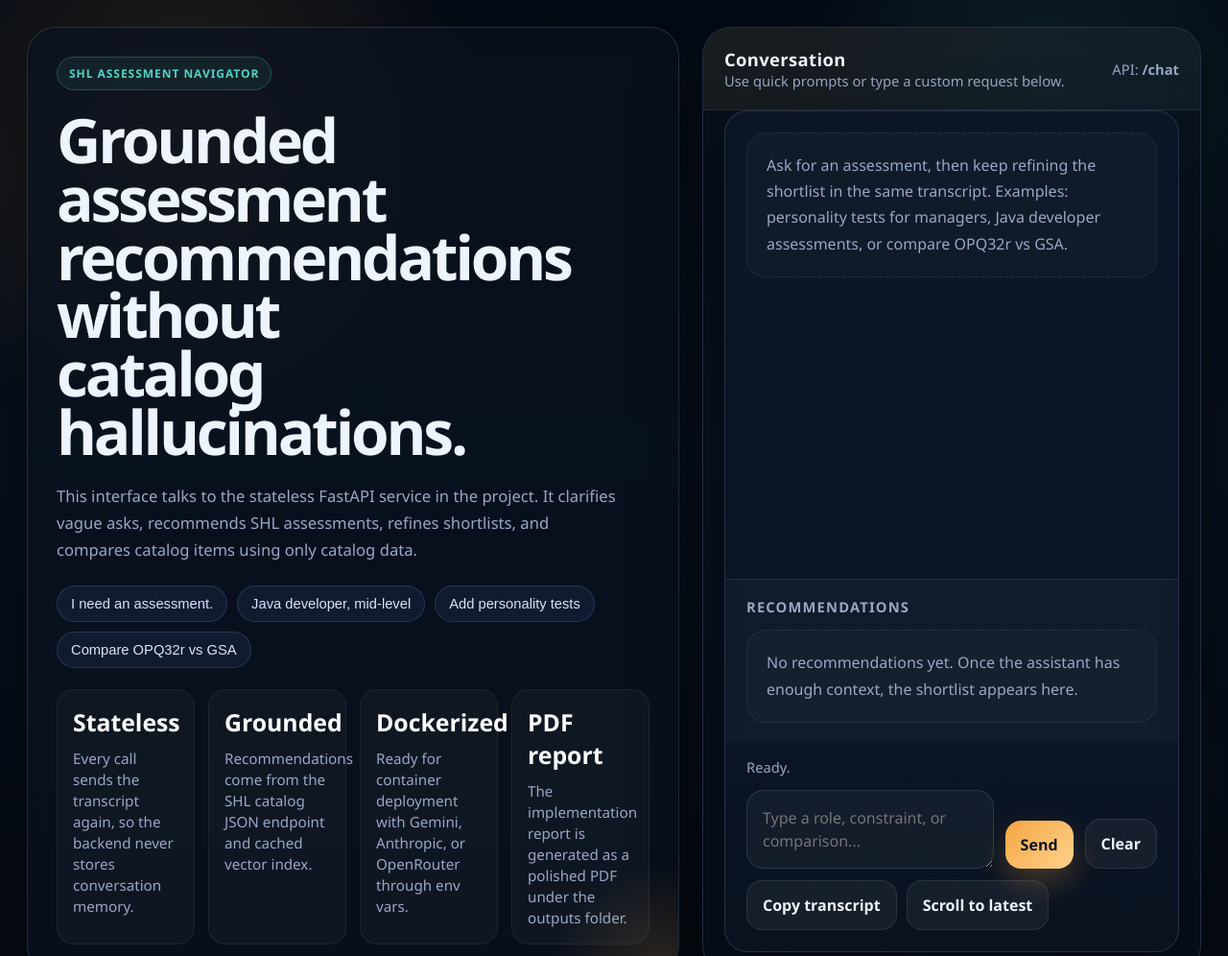
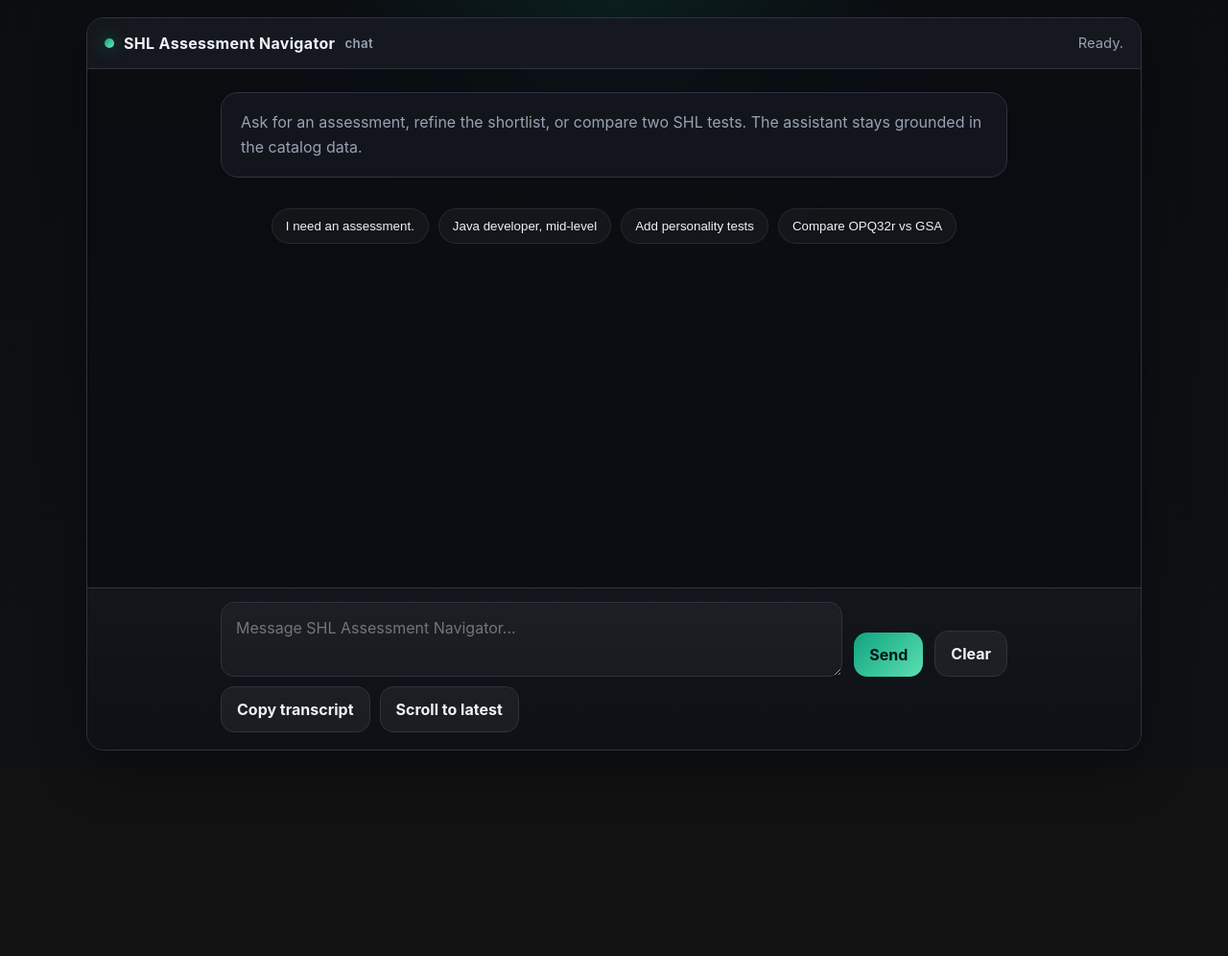
Before and after one commit to Anir6800/shl-assessment-navigator-gemini-20260701, a plain HTML site: page app/ui/index.html in a window 1280 px wide. Shown: the top 996 px of the page at 96% size. After the commit the page ends 800 px from the top, so only its background shows below. Drawn offline with Linux system fonts and the light colour scheme.

Commit message:
enhance UI and update README for ChatGPT-style interface

```diff
--- a/app/ui/index.html
+++ b/app/ui/index.html
@@ -6,269 +6,175 @@
   <title>SHL Assessment Navigator</title>
   <style>
     :root {
-      --bg: #07101d;
-      --bg-2: #0d1727;
-      --panel: rgba(10, 18, 31, 0.74);
-      --panel-strong: rgba(13, 23, 39, 0.94);
-      --border: rgba(154, 181, 223, 0.18);
-      --text: #eef4ff;
-      --muted: #98a8c4;
-      --accent: #f4a641;
-      --accent-2: #50d4c2;
-      --accent-3: #7aa7ff;
-      --shadow: 0 28px 72px rgba(0, 0, 0, 0.38);
-      --radius: 24px;
+      color-scheme: dark;
+      --bg: #0f1115;
+      --panel: #171a21;
+      --panel-2: #20242d;
+      --border: #2d3340;
+      --text: #edf2fb;
+      --muted: #98a2b3;
+      --accent: #10a37f;
+      --accent-2: #2f81f7;
+      --bubble-user: #1d2530;
+      --bubble-assistant: #151922;
+      --shadow: 0 20px 50px rgba(0, 0, 0, 0.35);
     }
 
-    * {
-      box-sizing: border-box;
-    }
+    * { box-sizing: border-box; }
 
     html, body {
       margin: 0;
       min-height: 100%;
+      background:
+        radial-gradient(circle at top, rgba(16, 163, 127, 0.12), transparent 30%),
+        linear-gradient(180deg, #0b0d11 0%, var(--bg) 100%);
       color: var(--text);
-      background:
-        radial-gradient(circle at 15% 15%, rgba(244, 166, 65, 0.16), transparent 22%),
-        radial-gradient(circle at 85% 10%, rgba(80, 212, 194, 0.12), transparent 18%),
-        radial-gradient(circle at 80% 80%, rgba(122, 167, 255, 0.10), transparent 20%),
-        linear-gradient(180deg, #050b15 0%, var(--bg) 45%, #050a11 100%);
-      font-family: "Bahnschrift", "Aptos", "Segoe UI", sans-serif;
+      font-family: Inter, ui-sans-serif, system-ui, -apple-system, Segoe UI, sans-serif;
     }
 
-    body::before {
-      content: "";
-      position: fixed;
-      inset: 0;
-      pointer-events: none;
-      background-image:
-        linear-gradient(rgba(255,255,255,0.025) 1px, transparent 1px),
-        linear-gradient(90deg, rgba(255,255,255,0.025) 1px, transparent 1px);
-      background-size: 34px 34px;
-      mask-image: linear-gradient(180deg, rgba(0,0,0,0.28), rgba(0,0,0,0));
+    body {
+      display: flex;
+      justify-content: center;
+      padding: 18px;
     }
 
-    .shell {
-      position: relative;
-      max-width: 1400px;
-      margin: 0 auto;
-      padding: 28px;
-      display: grid;
-      grid-template-columns: minmax(0, 1.02fr) minmax(360px, 0.78fr);
-      gap: 24px;
-      min-height: 100vh;
+    .app {
+      width: min(1100px, 100%);
+      min-height: calc(100vh - 36px);
+      display: flex;
+      flex-direction: column;
+      border: 1px solid var(--border);
+      background: rgba(11, 13, 17, 0.72);
+      backdrop-filter: blur(16px);
+      border-radius: 18px;
+      box-shadow: var(--shadow);
+      overflow: hidden;
     }
 
-    .hero, .panel, .chat {
-      background: var(--panel);
-      backdrop-filter: blur(18px);
-      border: 1px solid var(--border);
-      box-shadow: var(--shadow);
+    .topbar {
+      display: flex;
+      align-items: center;
+      justify-content: space-between;
+      padding: 16px 18px;
+      border-bottom: 1px solid var(--border);
+      background: rgba(23, 26, 33, 0.9);
     }
 
-    .hero {
-      border-radius: 30px;
-      padding: 30px;
+    .brand {
+      display: flex;
+      align-items: center;
+      gap: 10px;
+      font-weight: 700;
+      letter-spacing: 0.02em;
+    }
+
+    .brand-dot {
+      width: 10px;
+      height: 10px;
+      border-radius: 50%;
+      background: linear-gradient(135deg, var(--accent), #6ee7b7);
+      box-shadow: 0 0 18px rgba(16, 163, 127, 0.6);
+    }
+
+    .brand small {
+      color: var(--muted);
+      font-weight: 600;
+    }
+
+    .status {
+      color: var(--muted);
+      font-size: 0.92rem;
+    }
+
+    .conversation {
+      flex: 1;
       display: flex;
       flex-direction: column;
-      gap: 22px;
-      overflow: hidden;
-      position: relative;
+      min-height: 0;
     }
 
-    .hero::after {
-      content: "";
-      position: absolute;
-      inset: auto -120px -140px auto;
-      width: 260px;
-      height: 260px;
-      border-radius: 50%;
-      background: radial-gradient(circle, rgba(244, 166, 65, 0.18) 0%, rgba(244, 166, 65, 0) 68%);
-      pointer-events: none;
-    }
-
-    .eyebrow {
-      display: inline-flex;
-      align-items: center;
-      gap: 10px;
-      width: fit-content;
-      padding: 8px 12px;
-      border-radius: 999px;
-      color: var(--accent-2);
-      background: rgba(80, 212, 194, 0.08);
-      border: 1px solid rgba(80, 212, 194, 0.24);
-      letter-spacing: 0.08em;
-      text-transform: uppercase;
-      font-size: 12px;
-      font-weight: 700;
-    }
-
-    .hero h1 {
-      margin: 0;
-      font-size: clamp(2.4rem, 5vw, 4.8rem);
-      line-height: 0.95;
-      letter-spacing: -0.05em;
-      max-width: 12ch;
-    }
-
-    .hero p {
-      margin: 0;
-      color: var(--muted);
-      font-size: 1.04rem;
-      line-height: 1.7;
-      max-width: 62ch;
-    }
-
-    .stats {
-      display: grid;
-      grid-template-columns: repeat(4, minmax(0, 1fr));
+    .messages {
+      flex: 1;
+      overflow: auto;
+      padding: 24px 18px 12px;
+      display: flex;
+      flex-direction: column;
       gap: 14px;
     }
 
-    .stat {
-      padding: 16px;
+    .welcome {
+      max-width: 820px;
+      margin: 0 auto 8px;
+      padding: 18px 20px;
+      border: 1px solid var(--border);
       border-radius: 18px;
-      background: rgba(255, 255, 255, 0.03);
-      border: 1px solid rgba(255, 255, 255, 0.06);
-      min-height: 108px;
-    }
-
-    .stat strong {
-      display: block;
-      font-size: 1.55rem;
-      margin-bottom: 10px;
-      color: #ffffff;
-    }
-
-    .stat span {
+      background: rgba(23, 26, 33, 0.72);
       color: var(--muted);
-      font-size: 0.95rem;
-      line-height: 1.45;
+      line-height: 1.6;
     }
 
     .chips {
       display: flex;
       flex-wrap: wrap;
       gap: 10px;
+      margin: 10px auto 0;
+      max-width: 820px;
     }
 
     .chip {
-      border: 1px solid rgba(122, 167, 255, 0.2);
-      background: rgba(122, 167, 255, 0.08);
-      color: #d7e2ff;
+      border: 1px solid rgba(255, 255, 255, 0.08);
+      background: rgba(255, 255, 255, 0.04);
+      color: var(--text);
       border-radius: 999px;
       padding: 10px 14px;
-      font-size: 0.92rem;
       cursor: pointer;
       transition: transform 120ms ease, border-color 120ms ease, background 120ms ease;
     }
 
     .chip:hover {
       transform: translateY(-1px);
-      border-color: rgba(122, 167, 255, 0.38);
-      background: rgba(122, 167, 255, 0.14);
-    }
-
-    .panel {
-      border-radius: 30px;
-      display: flex;
-      flex-direction: column;
-      overflow: hidden;
-      min-height: calc(100vh - 56px);
-    }
-
-    .panel-head {
-      padding: 20px 22px;
-      border-bottom: 1px solid rgba(255, 255, 255, 0.08);
-      background: linear-gradient(135deg, rgba(244, 166, 65, 0.08), rgba(80, 212, 194, 0.06));
-      display: flex;
-      align-items: center;
-      justify-content: space-between;
-      gap: 16px;
-    }
-
-    .panel-head h2 {
-      margin: 0;
-      font-size: 1.15rem;
-      letter-spacing: 0.02em;
-    }
-
-    .panel-head .meta {
-      color: var(--muted);
-      font-size: 0.92rem;
-    }
-
-    .chat {
-      margin: 0 22px 22px;
-      border-radius: 24px;
-      display: flex;
-      flex-direction: column;
-      min-height: 0;
-      flex: 1;
-      background: var(--panel-strong);
-      overflow: hidden;
-    }
-
-    .messages {
-      flex: 1;
-      overflow: auto;
-      padding: 22px;
-      display: flex;
-      flex-direction: column;
-      gap: 16px;
-      min-height: 460px;
-    }
-
-    .empty-state {
-      border: 1px dashed rgba(255, 255, 255, 0.10);
-      background: rgba(255, 255, 255, 0.02);
-      border-radius: 20px;
-      padding: 20px;
-      color: var(--muted);
-      line-height: 1.7;
+      border-color: rgba(255, 255, 255, 0.16);
+      background: rgba(255, 255, 255, 0.08);
     }
 
     .bubble {
-      max-width: 90%;
+      width: min(820px, 100%);
+      margin: 0 auto;
       padding: 16px 18px;
-      border-radius: 20px;
-      border: 1px solid rgba(255, 255, 255, 0.07);
-      box-shadow: 0 10px 28px rgba(0, 0, 0, 0.18);
+      border: 1px solid var(--border);
+      border-radius: 16px;
+      line-height: 1.65;
       white-space: pre-wrap;
-      line-height: 1.65;
       word-break: break-word;
-    }
-
-    .bubble.user {
-      margin-left: auto;
-      background: linear-gradient(135deg, rgba(122, 167, 255, 0.24), rgba(80, 212, 194, 0.16));
-      border-color: rgba(122, 167, 255, 0.22);
-    }
-
-    .bubble.assistant {
-      background: rgba(255, 255, 255, 0.05);
+      box-shadow: 0 8px 24px rgba(0, 0, 0, 0.18);
     }
 
     .bubble small {
       display: block;
+      margin-bottom: 8px;
       color: var(--muted);
-      margin-bottom: 8px;
       text-transform: uppercase;
       letter-spacing: 0.08em;
       font-size: 0.72rem;
     }
 
-    .shortlist {
-      padding: 0 22px 20px;
-      display: grid;
-      gap: 12px;
-      border-top: 1px solid rgba(255, 255, 255, 0.08);
-      background: rgba(255, 255, 255, 0.02);
+    .bubble.user {
+      background: var(--bubble-user);
     }
 
-    .shortlist h3 {
-      margin: 18px 0 2px;
-      font-size: 0.92rem;
+    .bubble.assistant {
+      background: var(--bubble-assistant);
+    }
+
+    .recommendations {
+      width: min(820px, 100%);
+      margin: 0 auto 8px;
+      padding: 14px 0 0;
+    }
+
+    .recommendations h3 {
+      margin: 0 0 12px;
+      font-size: 0.82rem;
       color: var(--muted);
       text-transform: uppercase;
       letter-spacing: 0.08em;
@@ -276,233 +182,164 @@
 
     .rec-grid {
       display: grid;
-      grid-template-columns: repeat(auto-fit, minmax(220px, 1fr));
-      gap: 12px;
+      gap: 10px;
     }
 
     .rec {
-      border-radius: 18px;
-      background: rgba(12, 20, 34, 0.85);
-      border: 1px solid rgba(255, 255, 255, 0.07);
-      padding: 16px;
-      display: flex;
-      flex-direction: column;
-      gap: 10px;
+      padding: 14px 16px;
+      border-radius: 14px;
+      background: rgba(255, 255, 255, 0.03);
+      border: 1px solid var(--border);
     }
 
     .rec strong {
+      display: block;
+      margin-bottom: 6px;
       font-size: 0.98rem;
-      line-height: 1.45;
     }
 
     .badge {
-      width: fit-content;
-      padding: 6px 10px;
+      display: inline-block;
+      margin-bottom: 8px;
+      padding: 5px 9px;
       border-radius: 999px;
-      font-size: 0.76rem;
-      color: #0c1323;
-      background: linear-gradient(135deg, var(--accent), #ffd48c);
-      font-weight: 800;
-      letter-spacing: 0.02em;
+      font-size: 0.75rem;
+      color: #cfeee5;
+      background: rgba(16, 163, 127, 0.12);
+      border: 1px solid rgba(16, 163, 127, 0.25);
     }
 
     .rec a {
-      color: #d7e2ff;
+      color: #c8d7ff;
       text-decoration: none;
-      font-size: 0.88rem;
       word-break: break-all;
+      font-size: 0.9rem;
     }
 
     .composer {
-      padding: 16px 22px 22px;
-      background: linear-gradient(180deg, rgba(8, 15, 25, 0), rgba(8, 15, 25, 0.45));
-      display: grid;
-      gap: 12px;
+      padding: 14px 18px 18px;
+      border-top: 1px solid var(--border);
+      background: linear-gradient(180deg, rgba(23, 26, 33, 0.68), rgba(15, 17, 21, 0.96));
     }
 
     .controls {
       display: flex;
       gap: 12px;
       align-items: end;
+      width: min(820px, 100%);
+      margin: 0 auto;
     }
 
     textarea {
       flex: 1;
-      min-height: 64px;
+      min-height: 54px;
       max-height: 180px;
       resize: vertical;
-      border-radius: 18px;
-      border: 1px solid rgba(255, 255, 255, 0.11);
+      border: 1px solid var(--border);
+      border-radius: 14px;
       background: rgba(255, 255, 255, 0.04);
       color: var(--text);
-      padding: 16px 16px;
+      padding: 14px 15px;
       font: inherit;
       outline: none;
       line-height: 1.5;
     }
 
     textarea:focus {
-      border-color: rgba(80, 212, 194, 0.5);
-      box-shadow: 0 0 0 3px rgba(80, 212, 194, 0.12);
+      border-color: rgba(47, 129, 247, 0.65);
+      box-shadow: 0 0 0 3px rgba(47, 129, 247, 0.18);
+    }
+
+    .btn {
+      border: 0;
+      border-radius: 14px;
+      padding: 13px 16px;
+      cursor: pointer;
+      font: inherit;
+      font-weight: 700;
+      transition: transform 120ms ease, opacity 120ms ease;
+    }
+
+    .btn:hover { transform: translateY(-1px); }
+
+    .btn.primary {
+      color: #001a14;
+      background: linear-gradient(135deg, #10a37f, #5ce0b2);
+    }
+
+    .btn.secondary {
+      color: var(--text);
+      background: rgba(255, 255, 255, 0.05);
+      border: 1px solid var(--border);
     }
 
     .actions {
+      width: min(820px, 100%);
+      margin: 10px auto 0;
       display: flex;
       gap: 10px;
       flex-wrap: wrap;
     }
 
-    .btn {
-      border: 0;
-      border-radius: 16px;
-      padding: 14px 16px;
-      cursor: pointer;
-      font: inherit;
-      font-weight: 800;
-      transition: transform 120ms ease, box-shadow 120ms ease, opacity 120ms ease;
-    }
-
-    .btn:hover {
-      transform: translateY(-1px);
-    }
-
-    .btn.primary {
-      color: #091321;
-      background: linear-gradient(135deg, var(--accent), #ffd28d);
-      box-shadow: 0 14px 30px rgba(244, 166, 65, 0.24);
-    }
-
-    .btn.secondary {
-      color: var(--text);
-      background: rgba(255, 255, 255, 0.05);
-      border: 1px solid rgba(255, 255, 255, 0.09);
-    }
-
-    .status {
-      min-height: 22px;
+    .empty-state {
+      width: min(820px, 100%);
+      margin: 0 auto;
+      padding: 16px 18px;
       color: var(--muted);
-      font-size: 0.92rem;
-    }
-
-    .status strong {
-      color: #fff;
-    }
-
-    .typing {
-      display: inline-flex;
-      gap: 4px;
-      align-items: center;
-      color: var(--muted);
-    }
-
-    .dot {
-      width: 6px;
-      height: 6px;
-      border-radius: 50%;
-      background: var(--accent-2);
-      animation: pulse 1.2s infinite ease-in-out;
-    }
-
-    .dot:nth-child(2) { animation-delay: 0.16s; }
-    .dot:nth-child(3) { animation-delay: 0.32s; }
-
-    @keyframes pulse {
-      0%, 80%, 100% { transform: translateY(0); opacity: 0.45; }
-      40% { transform: translateY(-4px); opacity: 1; }
-    }
-
-    @media (max-width: 1080px) {
-      .shell {
-        grid-template-columns: 1fr;
-      }
-
-      .panel {
-        min-height: auto;
-      }
+      border: 1px dashed rgba(255, 255, 255, 0.12);
+      border-radius: 14px;
+      background: rgba(255, 255, 255, 0.02);
+      line-height: 1.6;
     }
 
     @media (max-width: 720px) {
-      .shell {
-        padding: 16px;
+      body { padding: 0; }
+      .app {
+        min-height: 100vh;
+        border-radius: 0;
       }
-
-      .hero, .panel {
-        border-radius: 24px;
-      }
-
-      .stats {
-        grid-template-columns: 1fr 1fr;
-      }
-
       .controls {
         flex-direction: column;
+        align-items: stretch;
+      }
+      .actions {
+        justify-content: stretch;
+      }
+      .btn {
+        width: 100%;
       }
     }
   </style>
 </head>
 <body>
-  <main class="shell">
-    <section class="hero">
-      <div class="eyebrow">SHL Assessment Navigator</div>
-      <h1>Grounded assessment recommendations without catalog hallucinations.</h1>
-      <p>
-        This interface talks to the stateless FastAPI service in the project. It clarifies vague asks,
-        recommends SHL assessments, refines shortlists, and compares catalog items using only catalog data.
-      </p>
+  <main class="app">
+    <header class="topbar">
+      <div class="brand">
+        <span class="brand-dot"></span>
+        <span>SHL Assessment Navigator</span>
+        <small>chat</small>
+      </div>
+      <div class="status" id="status">Ready.</div>
+    </header>
 
+    <section class="conversation">
+      <div id="messages" class="messages">
+        <div class="welcome">
+          Ask for an assessment, refine the shortlist, or compare two SHL tests. The assistant stays grounded in the catalog data.
+        </div>
         <div class="chips" aria-label="Quick prompts">
           <button class="chip" data-prompt="I need an assessment.">I need an assessment.</button>
-        <button class="chip" data-prompt="Hiring a Java developer who works with stakeholders, mid-level.">Java developer, mid-level</button>
+          <button class="chip" data-prompt="Need a technical assessment for a mid-level Java developer.">Java developer, mid-level</button>
           <button class="chip" data-prompt="Actually include personality tests.">Add personality tests</button>
           <button class="chip" data-prompt="OPQ32r vs GSA">Compare OPQ32r vs GSA</button>
         </div>
-
-      <div class="stats">
-        <div class="stat">
-          <strong>Stateless</strong>
-          <span>Every call sends the transcript again, so the backend never stores conversation memory.</span>
-        </div>
-        <div class="stat">
-          <strong>Grounded</strong>
-          <span>Recommendations come from the SHL catalog JSON endpoint and cached vector index.</span>
-        </div>
-        <div class="stat">
-          <strong>Dockerized</strong>
-          <span>Ready for container deployment with Gemini, Anthropic, or OpenRouter through env vars.</span>
-        </div>
-        <div class="stat">
-          <strong>PDF report</strong>
-          <span>The implementation report is generated as a polished PDF under the outputs folder.</span>
-        </div>
-      </div>
-    </section>
-
-    <section class="panel">
-      <div class="panel-head">
-        <div>
-          <h2>Conversation</h2>
-          <div class="meta">Use quick prompts or type a custom request below.</div>
-        </div>
-        <div class="meta">API: <strong>/chat</strong></div>
       </div>
 
-      <div class="chat">
-        <div id="messages" class="messages">
-          <div class="empty-state">
-            Ask for an assessment, then keep refining the shortlist in the same transcript. Examples:
-            personality tests for managers, Java developer assessments, or compare OPQ32r vs GSA.
-          </div>
-        </div>
+      <div id="recs" class="recommendations"></div>
 
-        <div class="shortlist">
-          <h3>Recommendations</h3>
-          <div id="recs" class="rec-grid"></div>
-        </div>
-
-        <div class="composer">
-          <div class="status" id="status">Ready.</div>
+      <footer class="composer">
         <div class="controls">
-            <textarea id="input" placeholder="Type a role, constraint, or comparison..." rows="2"></textarea>
+          <textarea id="input" placeholder="Message SHL Assessment Navigator..." rows="2"></textarea>
           <button id="send" class="btn primary">Send</button>
           <button id="clear" class="btn secondary" type="button">Clear</button>
         </div>
@@ -510,8 +347,7 @@
           <button class="btn secondary" type="button" id="copy-transcript">Copy transcript</button>
           <button class="btn secondary" type="button" id="scroll-bottom">Scroll to latest</button>
         </div>
-        </div>
-      </div>
+      </footer>
     </section>
   </main>
 
@@ -536,35 +372,38 @@
 
     function setStatus(text, busy = false) {
       statusEl.dataset.status = text;
-      statusEl.innerHTML = busy
-        ? `<span class="typing"><span class="dot"></span><span class="dot"></span><span class="dot"></span></span> ${escapeHtml(text)}`
-        : escapeHtml(text);
+      statusEl.textContent = text;
       sendBtn.disabled = busy;
       inputEl.disabled = busy;
       quickButtons.forEach((btn) => btn.disabled = busy);
     }
 
     function clearTranscript() {
-      transcriptEl.innerHTML = '';
+      transcriptEl.innerHTML = `
+        <div class="welcome">
+          Ask for an assessment, refine the shortlist, or compare two SHL tests. The assistant stays grounded in the catalog data.
+        </div>
+        <div class="chips" aria-label="Quick prompts">
+          <button class="chip" data-prompt="I need an assessment.">I need an assessment.</button>
+          <button class="chip" data-prompt="Need a technical assessment for a mid-level Java developer.">Java developer, mid-level</button>
+          <button class="chip" data-prompt="Actually include personality tests.">Add personality tests</button>
+          <button class="chip" data-prompt="OPQ32r vs GSA">Compare OPQ32r vs GSA</button>
+        </div>`;
       recsEl.innerHTML = '';
       messages.length = 0;
-      transcriptEl.innerHTML = `
-        <div class="empty-state">
-          Ask for an assessment, then keep refining the shortlist in the same transcript. Examples:
-          personality tests for managers, Java developer assessments, or compare OPQ32r vs GSA.
-        </div>`;
       setStatus('Ready.');
+      bindQuickButtons();
     }
 
-    function removeEmptyState() {
-      const empty = transcriptEl.querySelector('.empty-state');
-      if (empty) {
-        empty.remove();
-      }
+    function removeWelcome() {
+      const welcome = transcriptEl.querySelector('.welcome');
+      if (welcome) welcome.remove();
+      const chips = transcriptEl.querySelector('.chips');
+      if (chips) chips.remove();
     }
 
     function appendBubble(role, text) {
-      removeEmptyState();
+      removeWelcome();
       const bubble = document.createElement('div');
       bubble.className = `bubble ${role}`;
       const label = document.createElement('small');
@@ -579,10 +418,15 @@
 
     function renderRecommendations(items) {
       recsEl.innerHTML = '';
-      if (!items.length) {
-        recsEl.innerHTML = '<div class="empty-state">No recommendations yet. Once the assistant has enough context, the shortlist appears here.</div>';
-        return;
-      }
+      if (!items.length) return;
+
+      const wrapper = document.createElement('div');
+      wrapper.className = 'recommendations';
+      wrapper.innerHTML = '<h3>Recommendations</h3>';
+
+      const grid = document.createElement('div');
+      grid.className = 'rec-grid';
+
       items.forEach((item) => {
         const card = document.createElement('div');
         card.className = 'rec';
@@ -591,8 +435,11 @@
           <strong>${escapeHtml(item.name)}</strong>
           <a href="${escapeHtml(item.url)}" target="_blank" rel="noreferrer">${escapeHtml(item.url)}</a>
         `;
-        recsEl.appendChild(card);
+        grid.appendChild(card);
       });
+
+      wrapper.appendChild(grid);
+      recsEl.appendChild(wrapper);
     }
 
     async function submitPrompt(prompt) {
@@ -610,27 +457,29 @@
           headers: { 'Content-Type': 'application/json' },
           body: JSON.stringify({ messages }),
         });
-        if (!response.ok) {
-          throw new Error(`Request failed with status ${response.status}`);
-        }
+        if (!response.ok) throw new Error(`Request failed with status ${response.status}`);
+
         const data = await response.json();
         messages.push({ role: 'assistant', content: data.reply });
         appendBubble('assistant', data.reply);
         renderRecommendations(data.recommendations || []);
-        setStatus(data.end_of_conversation ? 'Conversation complete. Refine anytime with another turn.' : 'Ready for the next clarification.');
+        setStatus(data.end_of_conversation ? 'Conversation complete.' : 'Ready for the next turn.');
       } catch (error) {
         console.error(error);
+        appendBubble('assistant', 'I could not reach the chat service. Check the backend logs and try again.');
         setStatus('The chat endpoint is unavailable right now.');
-        appendBubble('assistant', 'I could not reach the chat service. Check the backend logs and try again.');
       } finally {
         setStatus(statusEl.dataset.status || 'Ready.', false);
       }
     }
 
-    quickButtons.forEach((button) => {
+    function bindQuickButtons() {
+      document.querySelectorAll('[data-prompt]').forEach((button) => {
         button.addEventListener('click', () => submitPrompt(button.dataset.prompt));
       });
+    }
 
+    bindQuickButtons();
     sendBtn.addEventListener('click', () => submitPrompt());
     clearBtn.addEventListener('click', clearTranscript);
     document.getElementById('copy-transcript').addEventListener('click', async () => {
@@ -648,8 +497,6 @@
         submitPrompt();
       }
     });
-
-    renderRecommendations([]);
   </script>
 </body>
 </html>
```
Also changed, not shown: 1 other file. Lines whose indentation alone changed are shown as unchanged.
